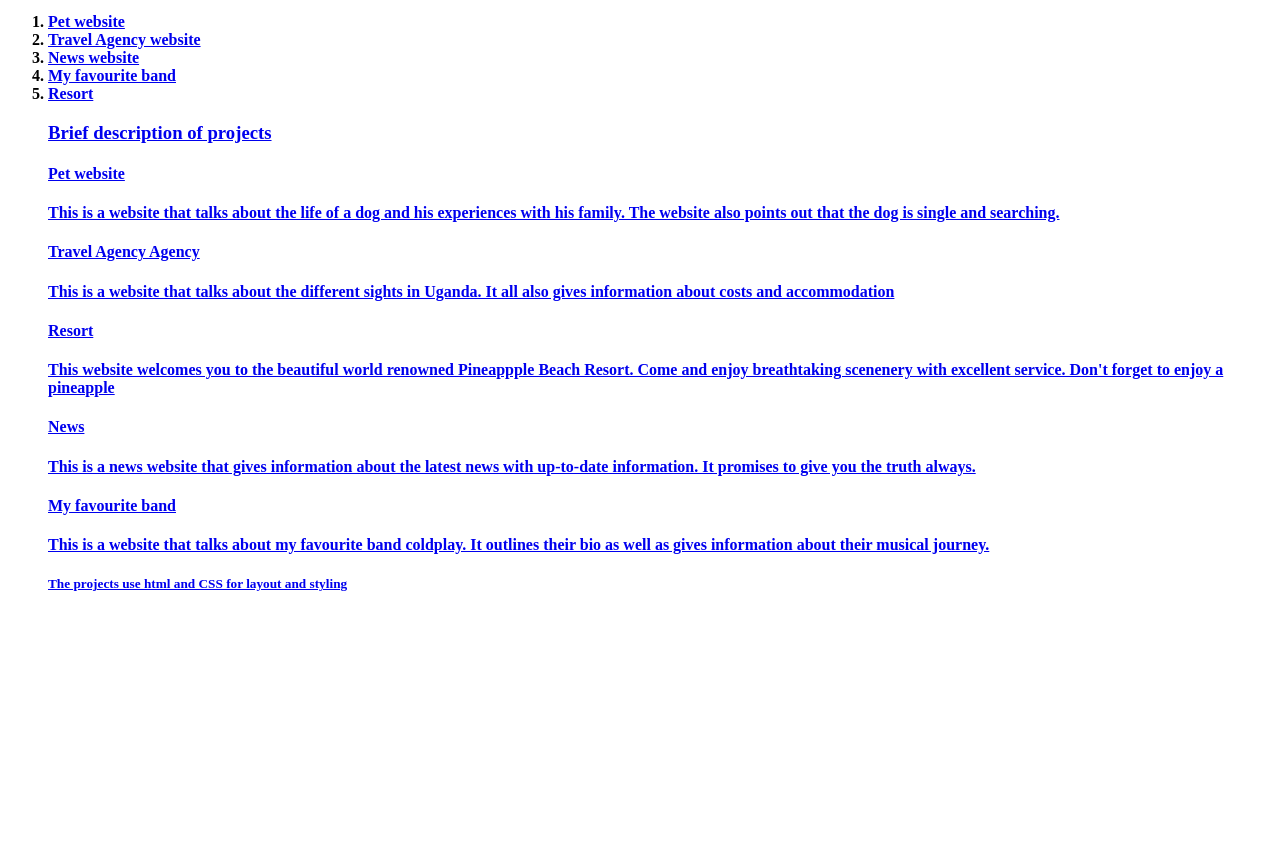
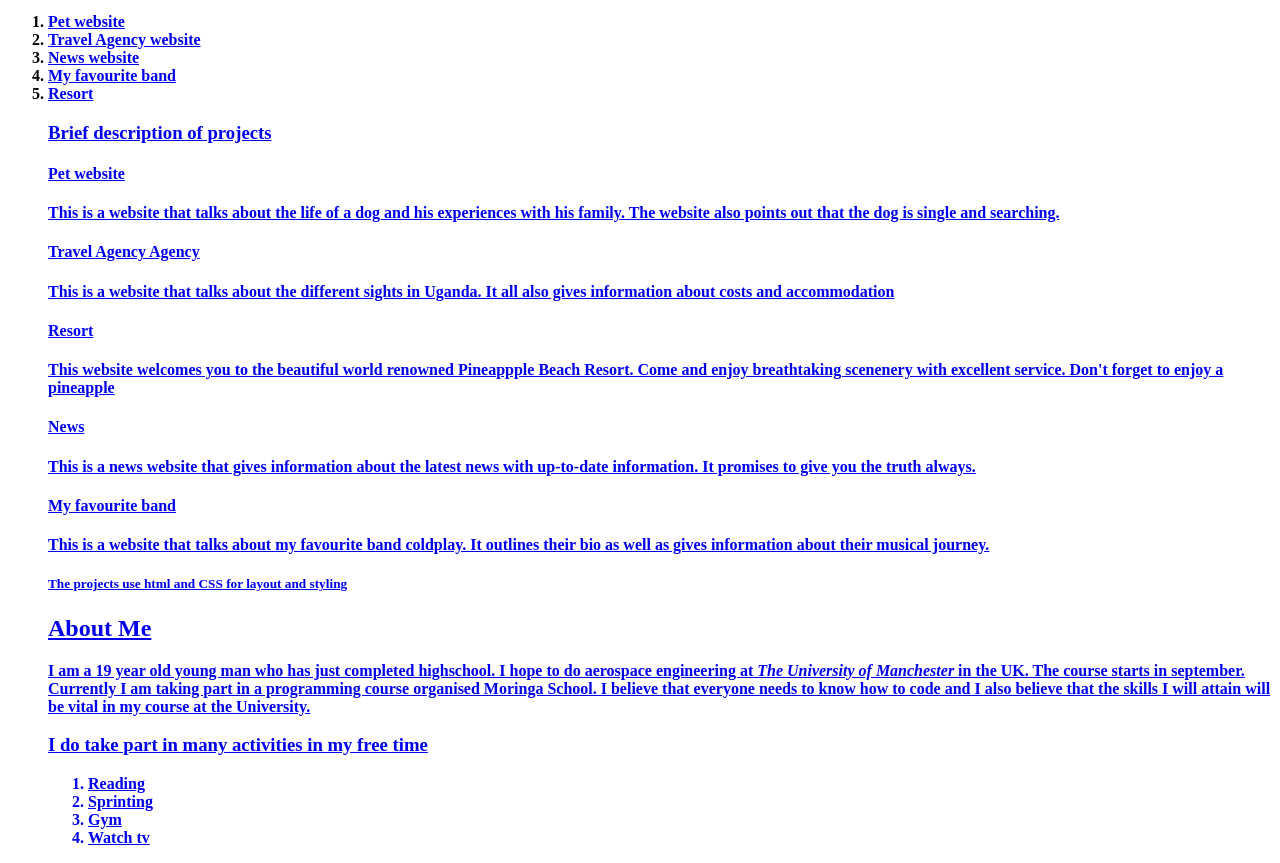
Before and after one commit to arnoldketo/layout, a plain HTML site: page index.html in a window 1280 px wide. Shown: the part 169-1032 px from the top of the page. Before the commit the page ends 800 px from the top, so only its background shows below. Drawn offline with Linux system fonts and the light colour scheme.

Commit message:
add about me

```diff
--- a/index.html
+++ b/index.html
@@ -33,5 +33,18 @@
                             <p> This is a website that talks about my favourite band coldplay. It outlines their bio
                               as well as gives information about their musical journey. </p>
                               <h5> The projects use html and CSS for layout and styling </h5>
+                              <h2> About Me </h2>
+                              <p> I am a 19 year old young man who has just completed highschool.
+                                I hope to do aerospace engineering at<em> The University of Manchester </em> in the UK.
+                                The course starts in september. Currently I am taking part in a programming course organised <body>
+                                  Moringa School. I believe that everyone needs to know how to code
+                                  and I also believe that the skills I will attain will be vital in my course at the University.</p>
+                                  <h3>I do take part in many activities in my free time </h3>
+                                  <ol>
+                                    <li>Reading</li>
+                                      <li>Sprinting</li>
+                                        <li>Gym</li>
+                                          <li>Watch tv</li>
+                                </body>
   </body>
 </html>
```
